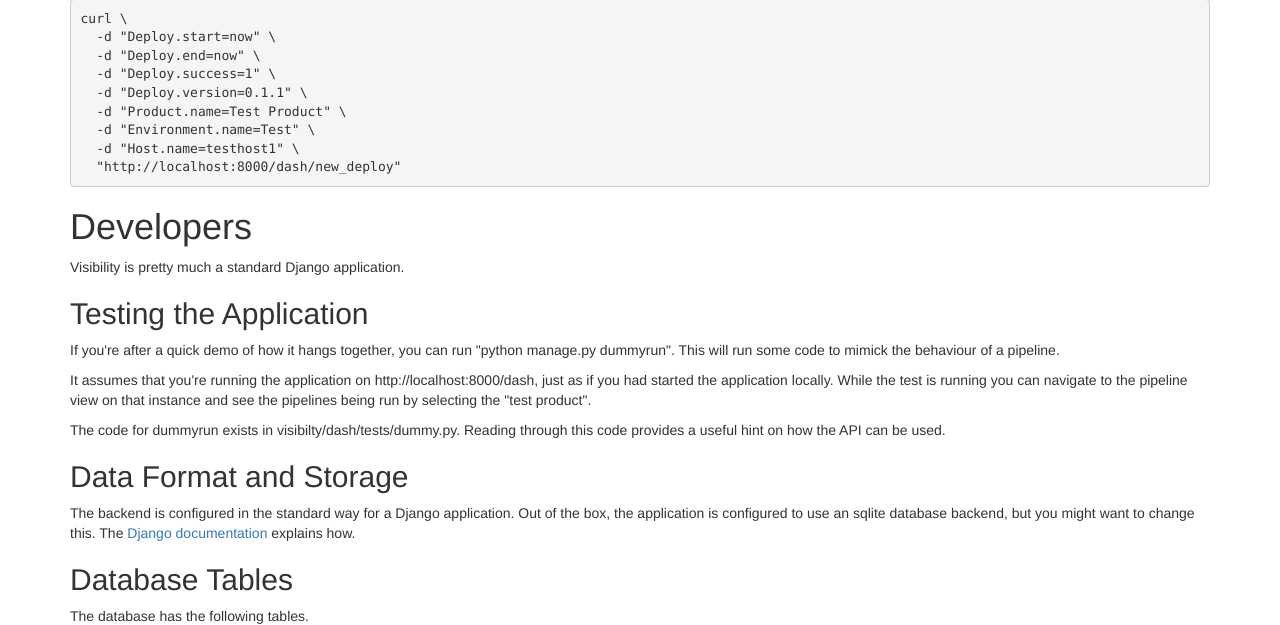
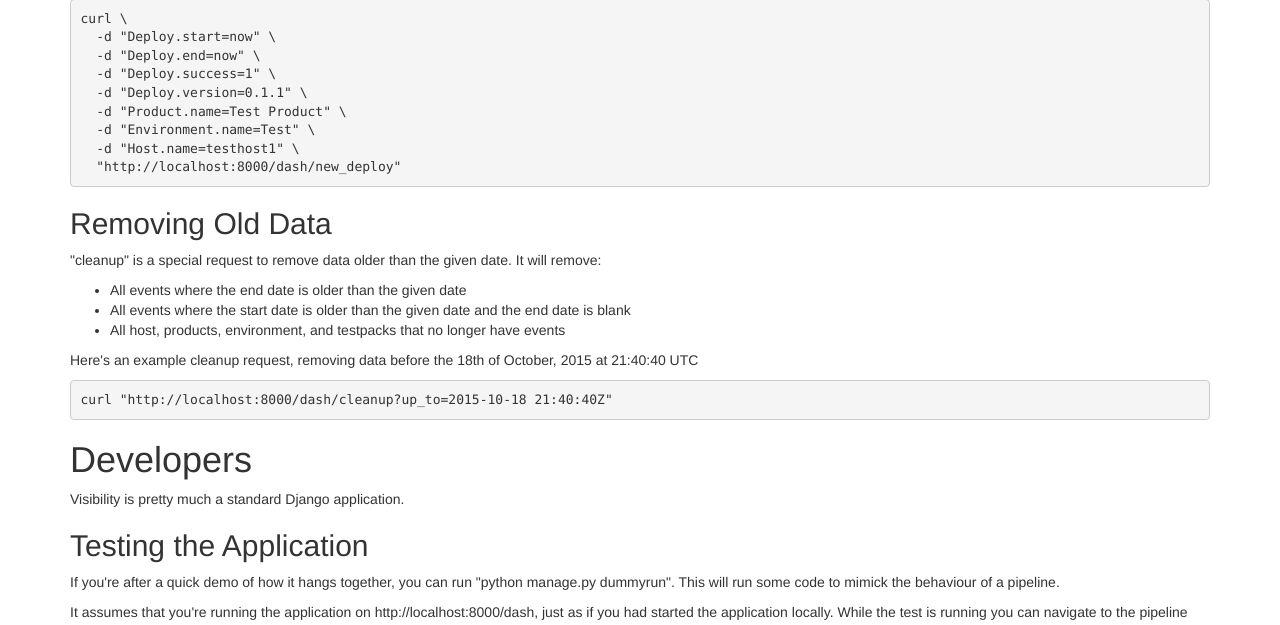
Before and after one commit to douglas-gibbons/visibility, a Django app: page /dash/help in a window 1280 px wide. Shown: the part 3058-3683 px from the top of the page. Run offline with Django 3.2, Linux system fonts and the light colour scheme; some libraries are stand-ins or nearby versions.

Commit message:
Help text for cleanup

```diff
--- a/src/dash/templates/help.html
+++ b/src/dash/templates/help.html
@@ -296,6 +296,28 @@ curl \
   "http://localhost:8000/dash/new_deploy"
 </pre>
 
+<h2>Removing Old Data</h2>
+
+<p>
+&quot;cleanup&quot; is a special request to remove data older than the given
+date. It will remove:
+</p>
+<ul>
+    <li>All events where the end date is older than the given date
+    <li>All events where the start date is older than the given date and the end
+    date is blank
+    <li>All host, products, environment, and testpacks that no longer have events
+</ul>
+<p>
+<p>
+Here's an example cleanup request, removing data before the 18th of October,
+2015 at 21:40:40 UTC
+</p>
+
+<pre>
+curl "http://localhost:8000/dash/cleanup?up_to=2015-10-18 21:40:40Z"
+</pre>
+
 
 <h1>Developers</h1>
 <p>
```
